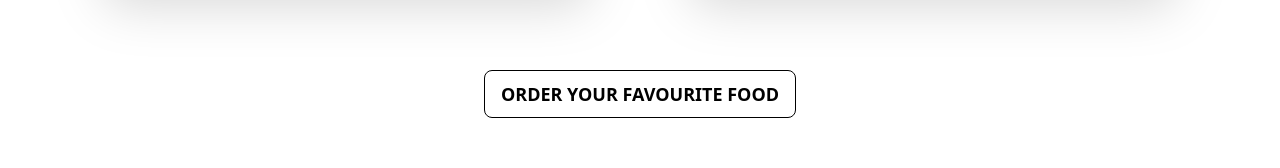
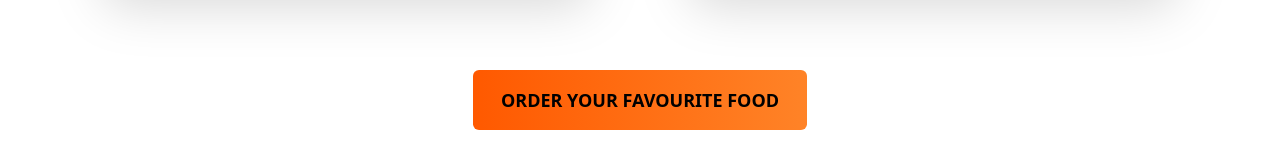
Before and after one commit to mdnoble1/foodizo-client, a React (Vite) app: page /menu in a window 1280 px wide. Shown: the part 1908-2076 px from the top of the page. Built offline with nearby package versions, Linux system fonts and the light colour scheme.

Commit message:
styled menuButton

```diff
--- a/src/components/MenuButton.jsx
+++ b/src/components/MenuButton.jsx
@@ -1,11 +1,13 @@
-const MenuButton = ( { buttonTitle } ) => {
-    return (
-      <div>
-        <button className="btn btn-outline text-black uppercase text-sm md:text-base lg:text-lg">
+const MenuButton = ({ buttonTitle }) => {
+  return (
+    <section>
+      <button className="bg-gradient-to-r from-[#ff5900] to-[#ff8327] p-1 rounded-md text-black hover:text-white hover:scale-105 duration-300 ease-in-out">
+        <div className="flex items-center gap-8 font-semibold px-6 py-3 rounded-md text-lg uppercase">
           {buttonTitle}
-        </button>
-      </div>
-    );
-  };
+        </div>
+      </button>
+    </section>
+  );
+};
 
-  export default MenuButton;
+export default MenuButton;
--- a/src/pages/menu/TodayOffer/TodayOffer.jsx
+++ b/src/pages/menu/TodayOffer/TodayOffer.jsx
@@ -17,7 +17,7 @@ const TodayOffer = ({ items }) => {
       </div>
       <div className="text-center">
         <Link to="/shop/salads">
-          <MenuButton buttonTitle={"ORDER YOUR FAVOURITE FOOD"}></MenuButton>
+          <MenuButton buttonTitle={"Order Your Favourite Food"}></MenuButton>
         </Link>
       </div>
     </section>
```
